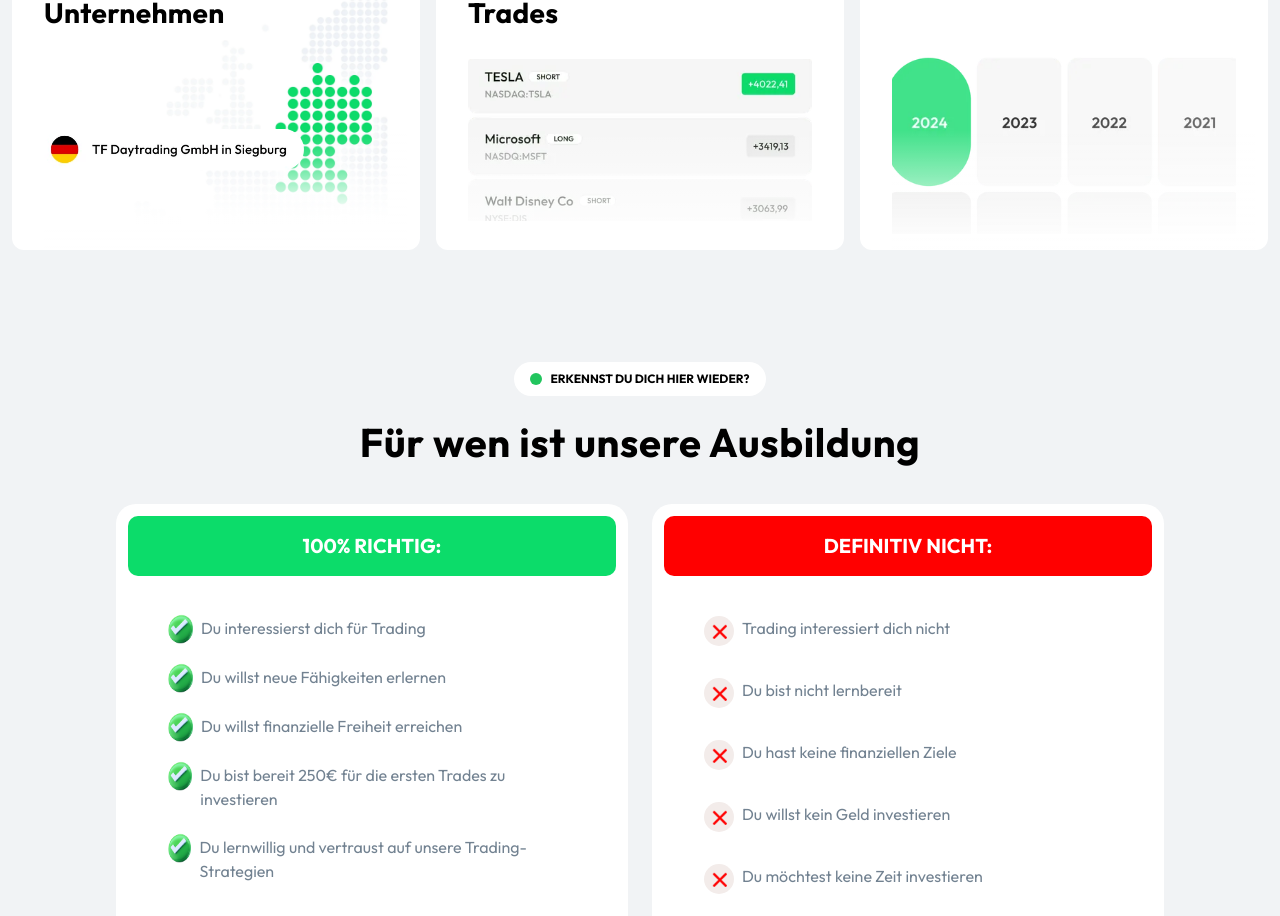
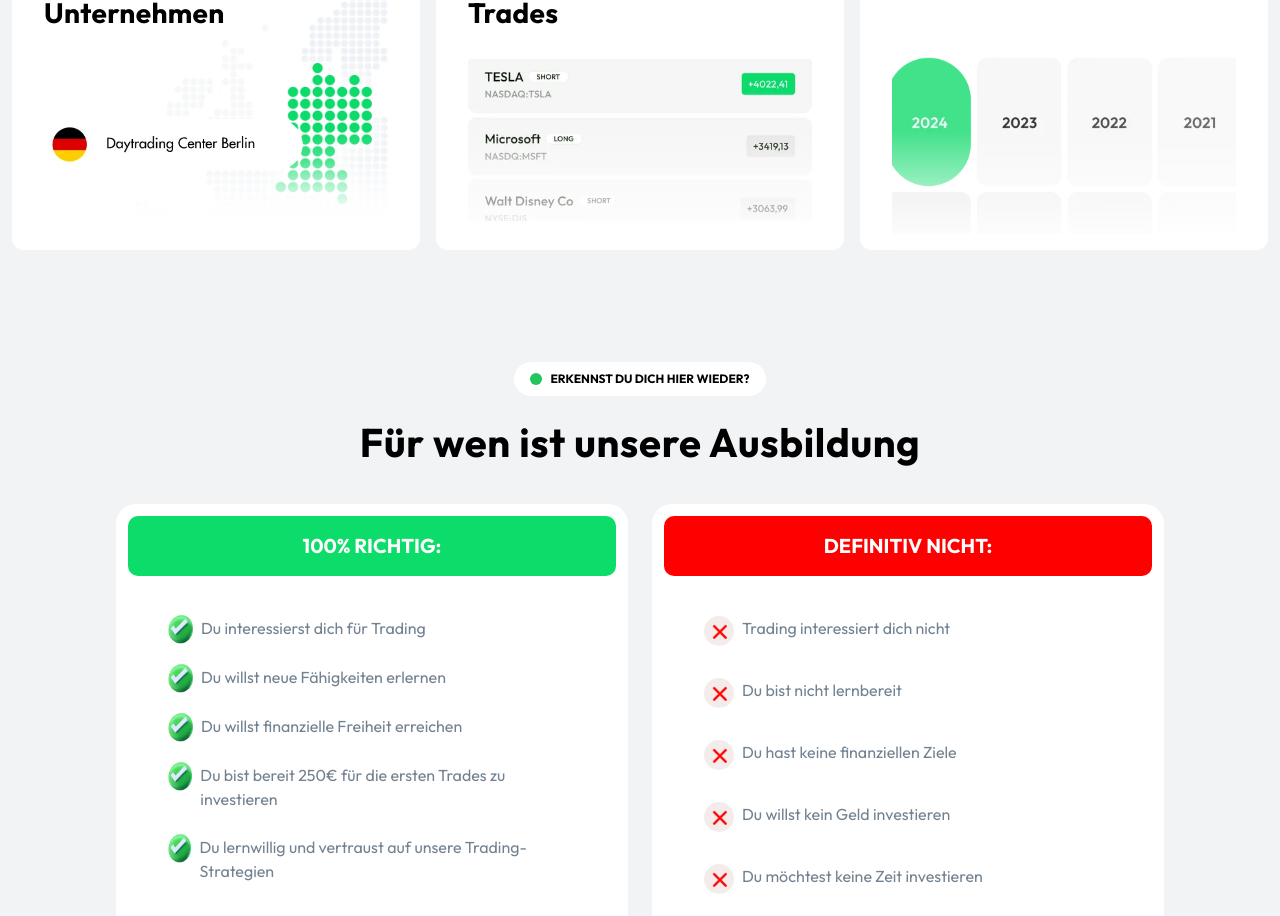
Before and after one commit to Simmons9/nextleveltrading, a Next.js app: page / in a window 1280 px wide. Shown: the part 4668-5584 px from the top of the page. Built offline with nearby package versions, Linux system fonts and the light colour scheme; no server answers.

Commit message:
daytrading

```diff
--- a/app/components/Home.jsx
+++ b/app/components/Home.jsx
@@ -497,7 +497,7 @@
       style={{ backgroundImage: '100%' }}
     />
 
-    <img className='absolute bottom-[5rem] z-20 w-[260px]' src="/images/665490e2dc5220d2999408d9_370483916-p-500.webp" alt="" />
+    <img className='absolute bottom-[5rem] z-20 w-[260px]' src="/images/daytrading.png" alt="" />
 
     <div
       className="trader_block-overlay"
@@ -623,7 +623,7 @@
       <img
         src="/images/image6.png"
         alt="check icon"
-        className="absolute w-[49px]  lg:w-[30px] lg:h-[30px] "
+        className="absolute  w-[30px] h-[30px]"
       />
     </span>
     {texts.online?.willingToLearn || "Loading..."}
```
Also changed, not shown: public/images/daytrading.png (added).
